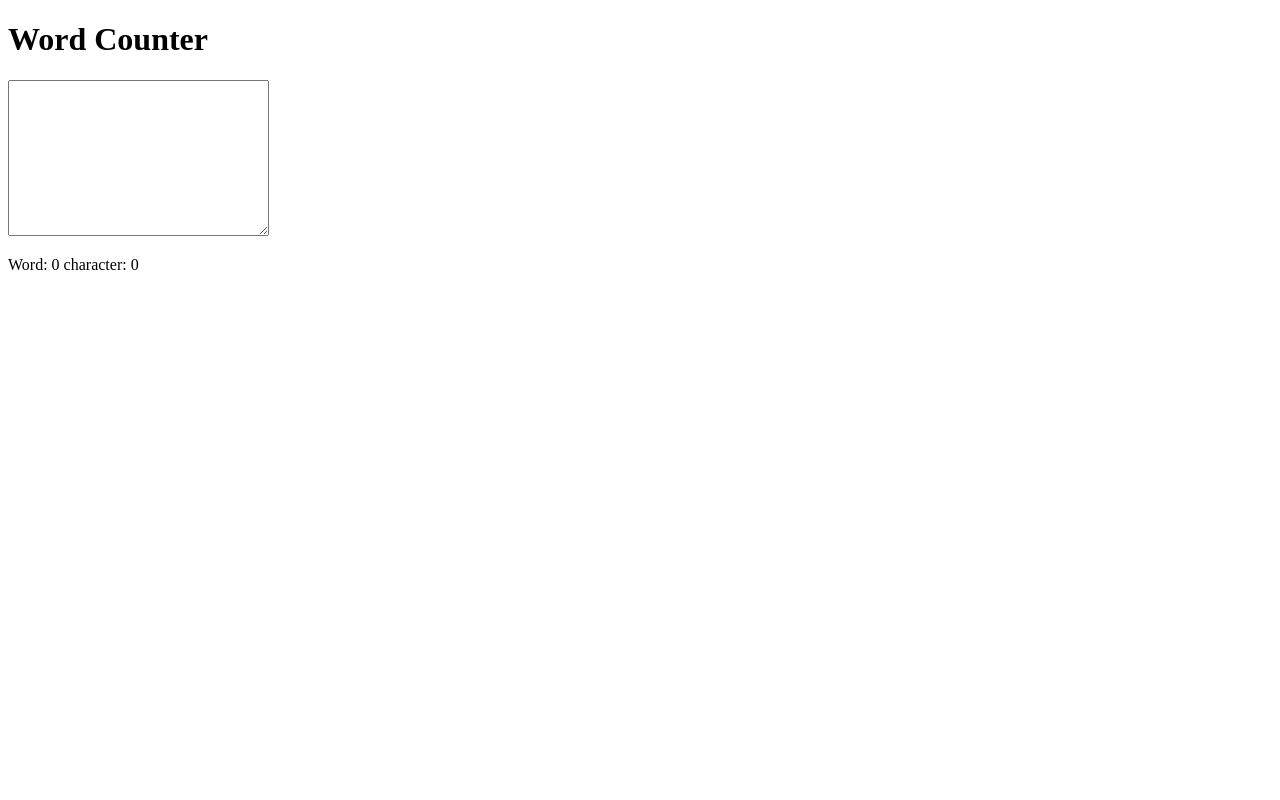
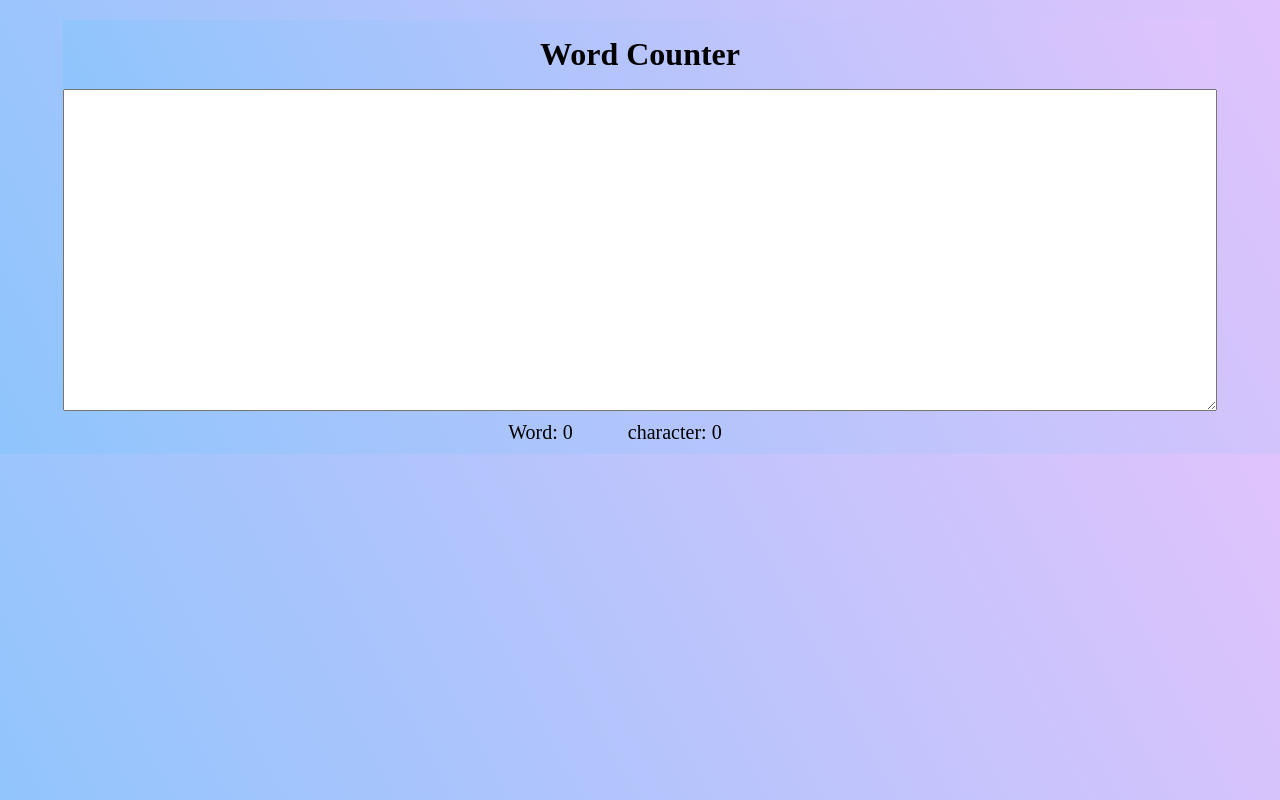
Before and after one commit to ritikprakash9/WordCounter-using_JavaScript, a plain HTML site: page index.html in a window 1280 px wide. Drawn offline with Linux system fonts and the light colour scheme.

Commit message:
style: Adding Style to project

```diff
--- a/index.html
+++ b/index.html
@@ -1,32 +1,69 @@
 <!DOCTYPE html>
 <html lang="en">
   <head>
-    <meta charset="UTF-8">
-    <meta name="viewport" content="width=device-width, initial-scale=1.0">
+    <meta charset="UTF-8" />
+    <meta name="viewport" content="width=device-width, initial-scale=1.0" />
     <title>Word Counter</title>
+
+    <style>
+      * {
+        margin: 0;
+        padding: 0;
+      }
+      body {
+        /* background-color: azure; */
+        background-color: #8ec5fc;
+        background-image: linear-gradient(62deg, #8ec5fc 0%, #e0c3fc 100%);
+        display: flex;
+        flex-direction: column;
+        justify-content: center;
+        align-items: center;
+      }
+
+      h1 {
+        margin-top: 20px;
+        background-color: #8ec5fc;
+        background-image: linear-gradient(62deg, #8ec5fc 0%, #e0c3fc 100%);
+        width: 90.2vw;
+        padding: 2vh 0;
+        text-align: center;
+      }
+
+      textarea {
+        width: 90vw;
+        height: 40vh;
+        font-size: 20px;
+      }
+
+      p {
+        margin: 10px 20px;
+        font-size: 20px;
+      }
+
+      p span {
+        margin: 0 50px 0 0;
+      }
+    </style>
   </head>
   <body>
     <h1>Word Counter</h1>
 
     <textarea id="text-box" cols="30" rows="10"></textarea>
-    <p>
-        Word: <span id="word">0</span>
-        character: <span id="char">0</span>
-    </p>
+    <p>Word: <span id="word">0</span> character: <span id="char">0</span></p>
 
     <script>
-        let textbox = document.getElementById('text-box');
+      let textbox = document.getElementById("text-box");
 
-        textbox.addEventListener('input', function(){
+      textbox.addEventListener("input", function () {
         var text = this.value;
-            document.getElementById('char').innerHTML = text.length;
+        document.getElementById("char").innerHTML = text.length;
 
         text = text.trim();
         let word = text.split(" ");
         console.log(word);
 
-            document.getElementById('word').innerHTML = word.length;
-        })
+        document.getElementById("word").innerHTML = word.length;
+      });
     </script>
   </body>
 </html>
```
Lines whose indentation alone changed are shown as unchanged.
